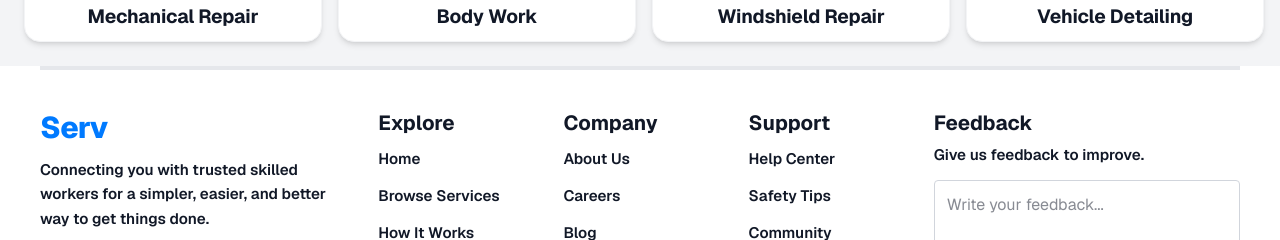
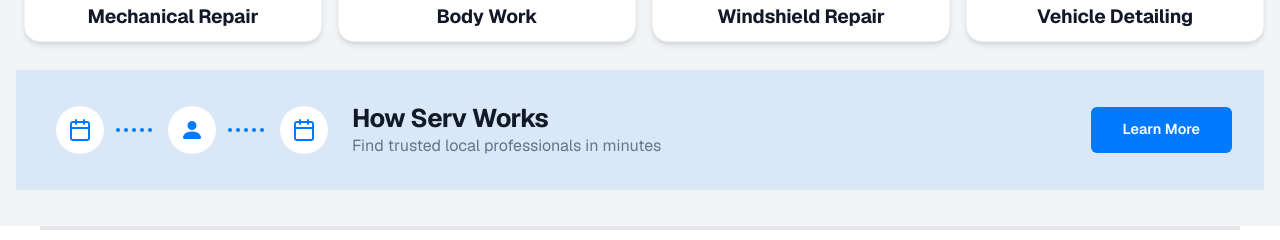
Before and after one commit to Rickson0628/Serv, a Next.js app: page /dashboard/customer in a window 1280 px wide. Shown: the part 890-1130 px from the top of the page. Built offline with nearby package versions, Linux system fonts and the light colour scheme.

Commit message:
feat: add DashboardLearnMore component to enhance user engagement

```diff
--- a/src/app/(platform)/dashboard/customer/page.tsx
+++ b/src/app/(platform)/dashboard/customer/page.tsx
@@ -7,12 +7,19 @@
 import DashboardHeroCard from "@/components/dashboard/DashboardHeroCard";
 import DashboardAppointmentCard from "@/components/dashboard/DashboardAppointmentCard";
 import DashboardCard from "@/components/dashboard/DashboardCard";
+import DashboardLearnMore from "@/components/dashboard/DashboardLearnMore";
 
 
 interface Benefit {
   icon: ReactNode,
   firstDescription: string,
   secondDescription: string
+}
+
+interface Service {
+  image: string,
+  title: string,
+  link: string
 }
 
 interface Service {
@@ -43,22 +50,22 @@
   {
     image: "/dashboard/CarRepair.png",
     title: "Mechanical Repair",
-    link:"/booking/auto-mechanic"
+    link: "/booking/auto-mechanic"
   },
   {
     image: "/dashboard/BodyRepair.png",
     title: "Body Work",
-    link:"/booking/auto-body"
+    link: "/booking/auto-body"
   },
   {
     image: "/dashboard/WindshieldRepair.png",
     title: "Windshield Repair",
-     link:"/booking/auto-windshield"
+    link: "/booking/auto-windshield"
   },
   {
     image: "/dashboard/CarDetail.png",
     title: "Vehicle Detailing",
-    link:"/booking/auto-detail"
+    link: "/booking/auto-detail"
 
   },
 ]
@@ -90,11 +97,14 @@
 
 
       <div className={`${platStyles.cardTitle} mt-5 pl-2`}>Popular Services</div>
-     <div className="mt-3 grid w-full grid-cols-1 gap-4 pl-2 sm:grid-cols-2 lg:grid-cols-4">
+      <div className="mt-3 grid w-full grid-cols-1 gap-4 pl-2 sm:grid-cols-2 lg:grid-cols-4">
         {popularServices.map((service) => (
           <DashboardCard href={service.link} title={service.title} image={service.image} key={service.title} />
         ))}
       </div>
+
+      <DashboardLearnMore firstDescription="Find trusted local" secondDescription="professionals in minutes"/>
+
     </main>
   );
 };
--- /dev/null
+++ b/src/components/dashboard/DashboardLearnMore.tsx
@@ -0,0 +1,59 @@
+import { BsFillPersonFill } from "react-icons/bs";
+import { FiCalendar } from "react-icons/fi";
+import type { IconType } from "react-icons";
+import platStyles from "../../app/(platform)/platform.module.css";
+import Link from "next/link";
+
+const icons: IconType[] = [
+  FiCalendar,
+  BsFillPersonFill,
+  FiCalendar,
+];
+
+interface LearnMoreProps {
+  firstDescription: string;
+  secondDescription: string;
+}
+
+const DashboardLearnMore = ({ firstDescription, secondDescription }: LearnMoreProps) => {
+  return (
+    <div className="-mx-4 mt-7 mb-3 flex w-[calc(100%+2rem)] flex-col items-center justify-center gap-4 bg-primary/10 p-5 lg:mx-0 lg:w-full  lg:flex-row lg:justify-between lg:p-8 ">
+
+      <div className="flex flex-col items-center gap-4 lg:flex-row">
+        <div className="flex w-full  lg:w-fit items-center justify-center gap-2">
+          {icons.map((Icon, index) => (
+            <div
+              key={index}
+              className="flex items-center justify-center gap-1"
+            >
+              <div className="mx-2 flex items-center justify-center rounded-full bg-white p-4 text-3xl text-primary lg:text-2xl lg:p-3">
+                <Icon />
+              </div>
+
+              {index < icons.length - 1 &&
+                Array.from({ length: 5 }).map((_, dotIndex) => (
+                  <span
+                    key={dotIndex}
+                    className="size-1 rounded-full bg-primary"
+                  />
+                ))}
+            </div>
+          ))}
+        </div>
+
+        <div className="flex flex-col gap-2 lg:gap-0">
+          <h2 className={`${platStyles.cardTitle}`}>
+            How Serv Works
+          </h2>
+          <div className="text-center text-muted lg:text-left lg:flex lg:gap-1">
+            <p>{firstDescription}</p>
+            <p>{secondDescription}</p>
+          </div>
+        </div>
+      </div>
+      <Link href="/customer/learnmore" className="btn-primary w-full  lg:w-fit"> Learn More</Link>
+    </div>
+  );
+};
+
+export default DashboardLearnMore;
```
